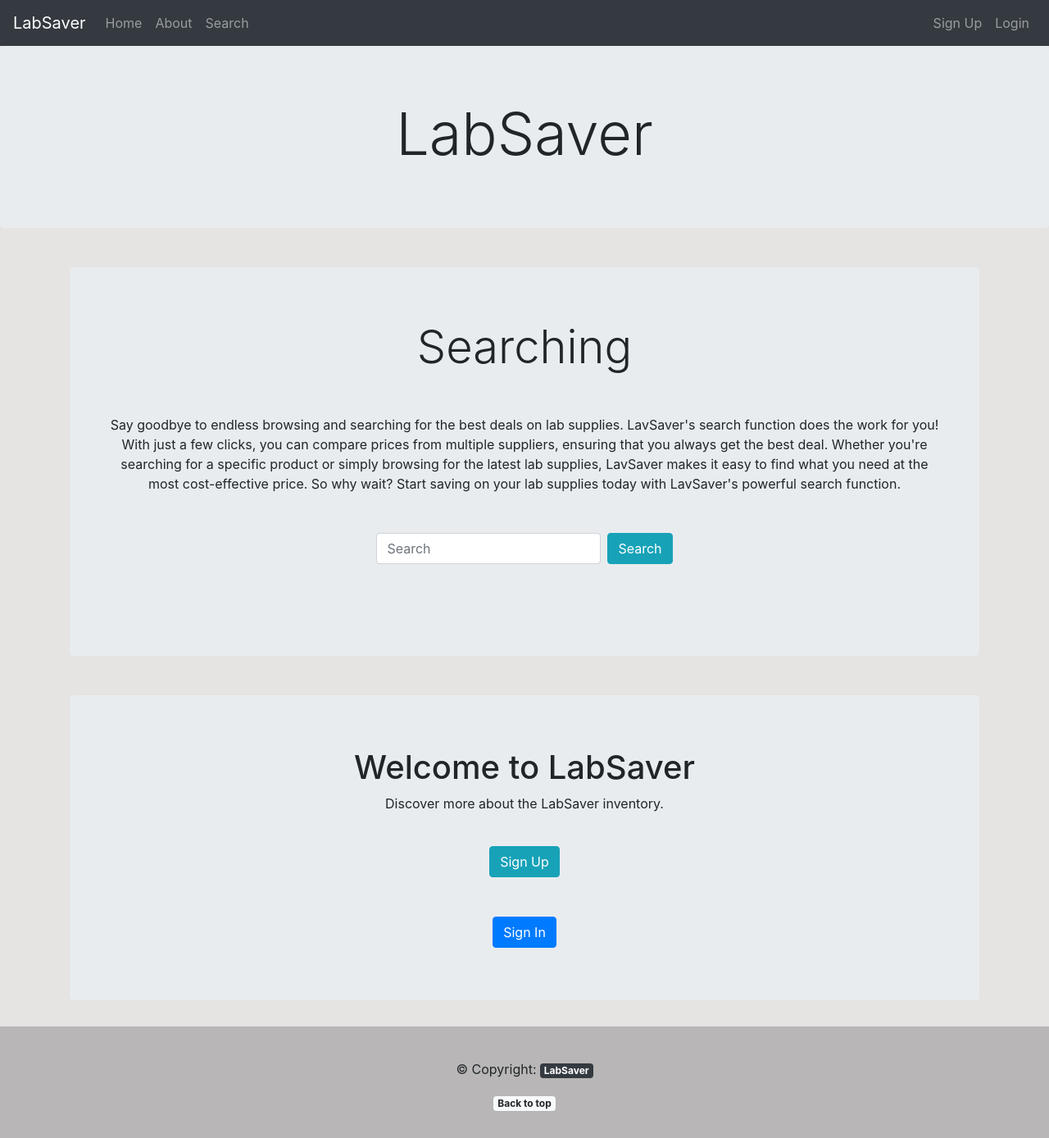
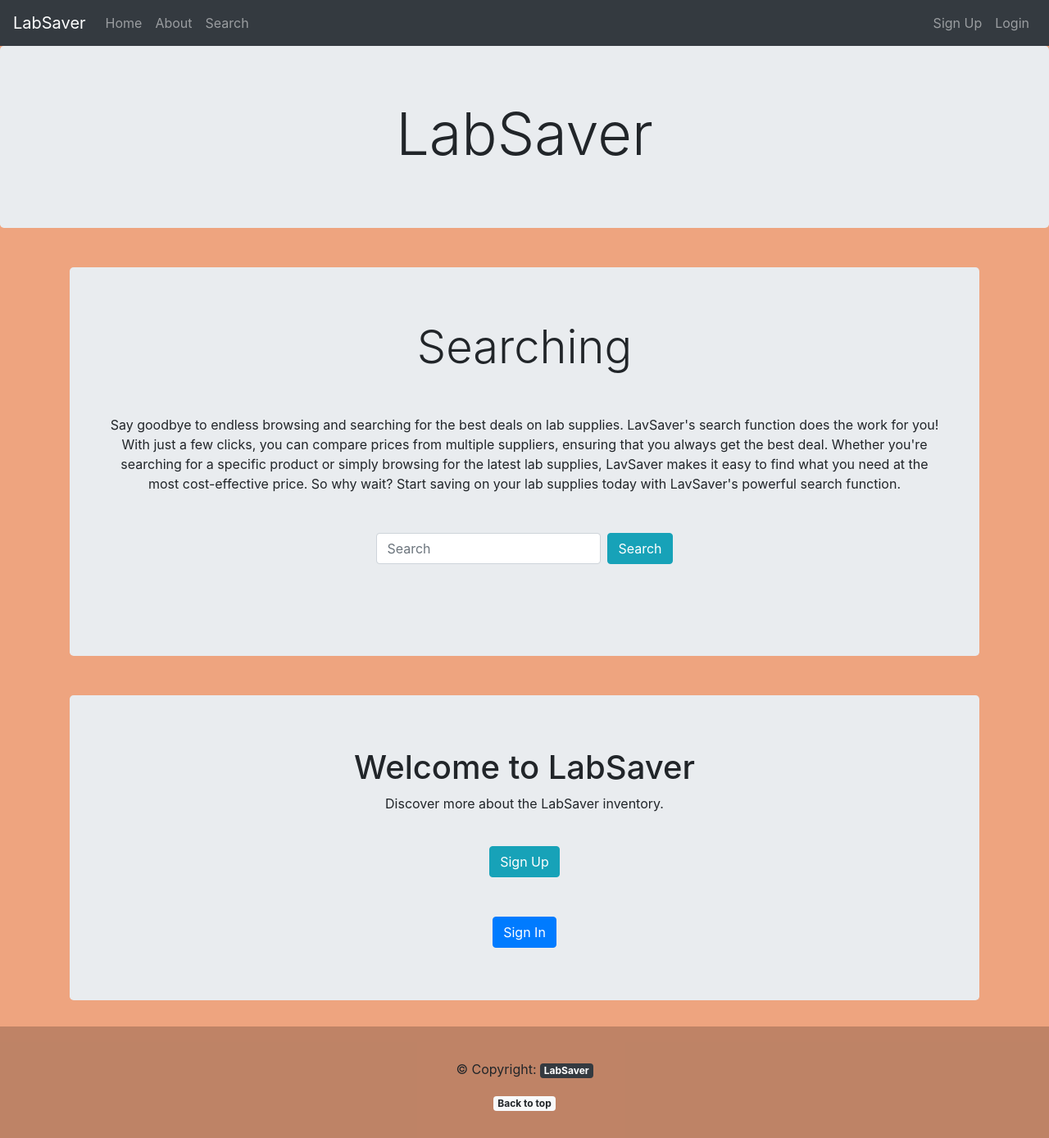
Before and after one commit to y94836sl/Best_Price_For_Science_Lab, a Django app: page / in a window 1280 px wide. Shown: the whole page at 82% size. Run offline with Django 4.2, Linux system fonts and the light colour scheme.

Commit message:
update some css

```diff
--- a/search/scrapy.py
+++ b/search/scrapy.py
@@ -208,21 +208,5 @@ def getResult(query):
 
     return sortedDict
 
-#def sortDict(dic):
-#    sortedDict = {}
-#    for supplier, value1 in dic.items():
-#        for name, detail in value1.items():
-#            sortedDict2 = detail
-##            sortedDict2 = sorted(detail.items(), key=lambda x: float(x['price'].replace('£', '')))
-#            sortedDict2["supplier"] = supplier
-#            sortedDict[name] = dict(sortedDict2)
-#
-#    sortedDict = dict(sorted(sortedDict.items(), key=lambda x: float(x[1]['price'][1:]),))
-#
-#    return sortedDict
-
 #print(getResult("Ethanol"))
-#result = getResult("Ethanol")
-#print(sortDict(getResult("Ethanol")))
-
-print(getResult("Ammonium AND Persulfate OR Ethanol"))
+#print(getResult("Ammonium AND Persulfate OR Ethanol"))
--- a/static/style.css
+++ b/static/style.css
@@ -1,8 +1,33 @@
 /*<!--Source: Example HTML code from https://github.com/KenBroTech/Django-Inventory-Management-System-->*/
 body{
-    background: rgb(230, 227, 227);
+    background: #EEA47FFF;
 }
 .my-card:hover{
     transform: scale(1.1);
     transition: 0.2s ease-in-out;
 }
+
+<!-- Add custom styles -->
+
+.jumbotron.header {
+    background-color: #00539CFF;
+    color: #fff;
+    font-size: 36px;
+    padding: 60px 0;
+    text-align: center;
+}
+
+.header h1 {
+    font-family: 'Open Sans', sans-serif;
+    font-weight: bold;
+    letter-spacing: 2px;
+    text-shadow: 2px 2px #333;
+}
+
+.header p {
+    font-family: 'Roboto', sans-serif;
+    font-size: 18px;
+    line-height: 1.5;
+    color: #ddd;
+    text-shadow: 1px 1px #333;
+}
--- a/templates/home.html
+++ b/templates/home.html
@@ -10,7 +10,7 @@
 		<title>Home</title>
 	</head>
 
-	<header class="jumbotron text-center">
+	<header class="jumbotron text-center Logo">
 		<h1 class="display-3">LabSaver</h1>
 	</header>
 
```
Also changed, not shown: db.sqlite3.
